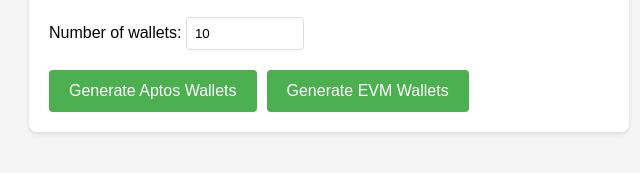
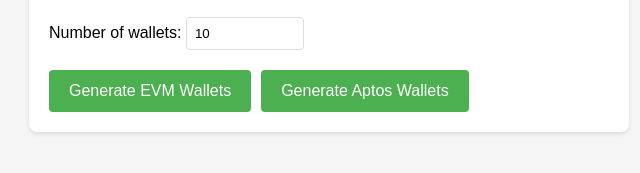
Before and after one commit to suwayesuwaye/wallet-generator, a plain HTML site: page index.html in a window 1280 px wide. Shown: the part 121-294 px from the top of the page, 311-951 px from the left. Drawn offline with Linux system fonts and the light colour scheme.

Commit message:
Update index.html

```diff
--- a/index.html
+++ b/index.html
@@ -95,8 +95,8 @@
             <input type="number" id="amount" value="10" min="1" max="5000">
         </div>
         <div class="button-group">
-            <button onclick="generateWallets('evm')" id="evmBtn">Generate Aptos Wallets</button>
-            <button onclick="generateWallets('aptos')" id="aptosBtn">Generate EVM Wallets</button>
+            <button onclick="generateWallets('evm')" id="evmBtn">Generate EVM Wallets</button>
+            <button onclick="generateWallets('aptos')" id="aptosBtn">Generate Aptos Wallets</button>
         </div>
         <div class="loading" id="loadingText">Initializing...</div>
     </div>
```
